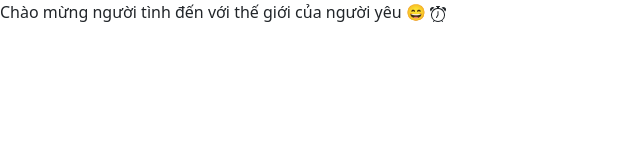
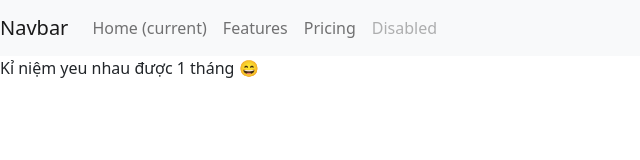
Before and after one commit to ThomasVuNguyen/yeu-huyen, a plain HTML site: page index.html in a window 1280 px wide. Shown: the whole page, without its empty margins (0-640 px from the left). Drawn offline with nearby package versions, Linux system fonts and the light colour scheme.

Commit message:
Update index.html

```diff
--- a/index.html
+++ b/index.html
@@ -1,3 +1,4 @@
+
 <html>
     <head>
         <meta charset="UTF-8">
@@ -7,11 +8,32 @@
     </head>
 
     <body>
+        <nav class="navbar navbar-expand-lg navbar-light bg-light">
+            <a class="navbar-brand" href="#">Navbar</a>
+            <button class="navbar-toggler" type="button" data-toggle="collapse" data-target="#navbarNav" aria-controls="navbarNav" aria-expanded="false" aria-label="Toggle navigation">
+              <span class="navbar-toggler-icon"></span>
+            </button>
+            <div class="collapse navbar-collapse" id="navbarNav">
+              <ul class="navbar-nav">
+                <li class="nav-item active">
+                  <a class="nav-link" href="#">Home <span class="sr-only">(current)</span></a>
+                </li>
+                <li class="nav-item">
+                  <a class="nav-link" href="#">Features</a>
+                </li>
+                <li class="nav-item">
+                  <a class="nav-link" href="#">Pricing</a>
+                </li>
+                <li class="nav-item">
+                  <a class="nav-link disabled" href="#" tabindex="-1" aria-disabled="true">Disabled</a>
+                </li>
+              </ul>
+            </div>
+          </nav>
         <title>  Nơi mà ta yêu nhau &#128536  </title>
-        <head> Chào mừng người tình đến với thế giới của người yêu  &#128516 </head>
-        <svg xmlns="http://www.w3.org/2000/svg" width="16" height="16" fill="currentColor" class="bi bi-alarm" viewBox="0 0 16 16">
-            <path d="M8.5 5.5a.5.5 0 0 0-1 0v3.362l-1.429 2.38a.5.5 0 1 0 .858.515l1.5-2.5A.5.5 0 0 0 8.5 9V5.5z"/>
-            <path d="M6.5 0a.5.5 0 0 0 0 1H7v1.07a7.001 7.001 0 0 0-3.273 12.474l-.602.602a.5.5 0 0 0 .707.708l.746-.746A6.97 6.97 0 0 0 8 16a6.97 6.97 0 0 0 3.422-.892l.746.746a.5.5 0 0 0 .707-.708l-.601-.602A7.001 7.001 0 0 0 9 2.07V1h.5a.5.5 0 0 0 0-1h-3zm1.038 3.018a6.093 6.093 0 0 1 .924 0 6 6 0 1 1-.924 0zM0 3.5c0 .753.333 1.429.86 1.887A8.035 8.035 0 0 1 4.387 1.86 2.5 2.5 0 0 0 0 3.5zM13.5 1c-.753 0-1.429.333-1.887.86a8.035 8.035 0 0 1 3.527 3.527A2.5 2.5 0 0 0 13.5 1z"/>
-          </svg>
+        <head> Kỉ niệm yeu nhau được 1 tháng  &#128516 </head>
+
+
+
     </body>
 </html>
```
